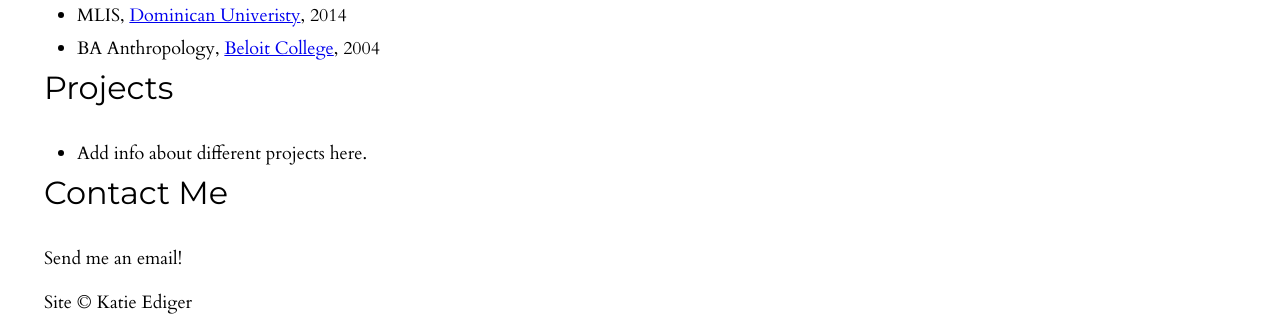
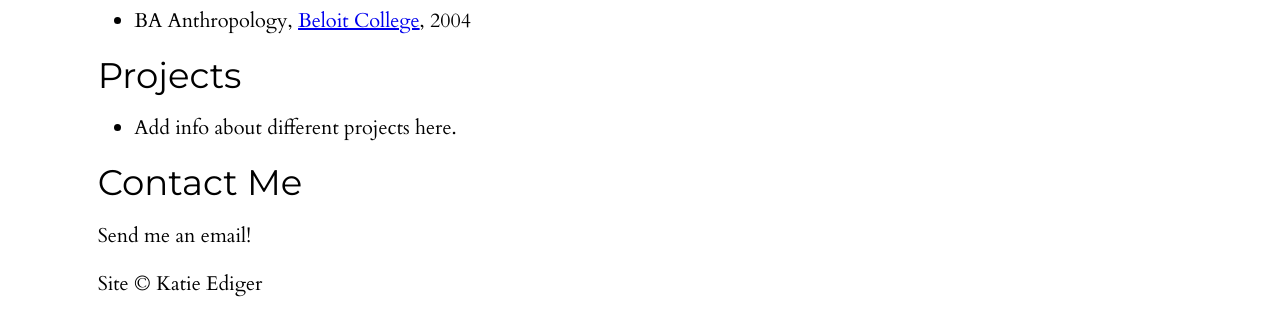
Before and after one commit to katieediger/project3, a plain HTML site: page index.html in a window 1280 px wide. Shown: the part 701-1016 px from the top of the page. Drawn offline with Linux system fonts and the light colour scheme.

Commit message:
Add supporting aside in HTML and start adding info in State section of CSS

```diff
--- a/index.html
+++ b/index.html
@@ -32,6 +32,8 @@
         Illinois University, I use <a href="https://www.drupal.org/">Drupal</a> to
         manage the library's web presence.
       </p>
+    </article>
+    <aside id="secondary">
       <h2>Experience</h2>
       <ul>
         <li><a href="http://library.iit.edu"><b>IIT Paul V. Galvin Library</b></a>, <i>User Experience Librarian</i>, 2017 - Present</li>
@@ -53,7 +55,7 @@
       <p>
         Send me an email!
       </p>
-    </article>
+    </aside>
   </main>
   <footer id="footer">
     <small>Site © Katie Ediger</small>
--- a/screen.css
+++ b/screen.css
@@ -70,7 +70,7 @@ body {
   padding-right: 1.222em; /* 22 / 18 = 1.222 */
   padding-left: 1.222em;
 }
-h1,h2,p {
+h1,p {
   padding-bottom: 1.222em;
 }
 h1 {
@@ -82,9 +82,7 @@ h2 {
   font-size: 1.777em; /* 31.984 px/ 18px = 1.777*/
 	line-height: 1.0318em; /* 33px / 31.984 = 1.0318em */
 	font-family: 'Montserrat', sans-serif;
-}
-figure, p {
-	padding-bottom: 1.22222em;
+  padding-bottom: 0.611em;
 }
 li {
   padding-bottom: 0.611em; /* 11 / 18 = 0.611 */
@@ -92,16 +90,11 @@ li {
 ul {
   margin-left; 0;
   padding-left: 1.833em;
+  padding-bottom: 0.611em; /* 11 / 18 = 0.611 */
   list-style-type: disc;
 }
-li > ul,
-li > ol {
-  padding-top: 0.611em;
-  padding-left: 1.833em;
-  padding-bottom: 0;
-}
 li li: last-child {
-  padding-bottom: 0;
+  padding-bottom: 0.611em;
 }
 i,em,cite {
   font-style: italic;
@@ -115,3 +108,37 @@ img {
 	display: block;
 	max-width: 100%;
 }
+
+/* State */
+@media screen and (min-width: 370px) {
+  body {
+    padding-right: 5.9459459%; /* 22 / 370 = 0.059459459 */
+    padding-left: 5.9459459%; /* 22 / 370 = 0.059459459 */
+  }
+}
+@media screen and (min-width: 625px) {
+  html {
+    font-size: 1.25em; /* 20 / 16 = 1.25 */
+  }
+}
+@media screen and (min-width: 920px) {
+  /*
+  920px / whole screen
+  -60px /margins (total)
+  275px / column
+  17.5px / gutter
+  Left-hand column : 275 * 2 + 17.5 = 567.5
+  Right-hand column : 275px, offset by 17
+  */
+  body {
+
+  }
+  #primary {
+    width: 65.9883721%; /*567.5 / 860 = 0.659883721 */
+    float: left;
+  }
+  #supporting {
+    width: 31.9767442%; /* 275 / 860 = 0.659883721 */
+    float: left;
+  }
+}
```
